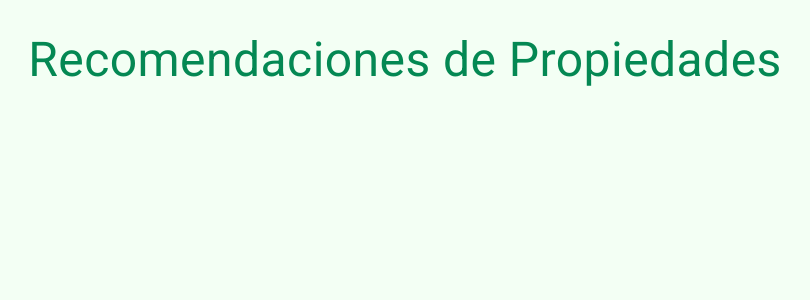
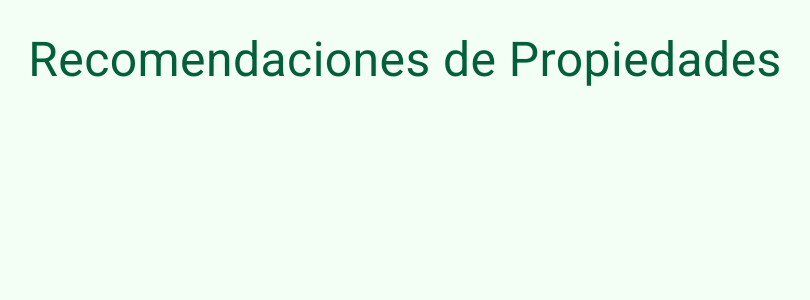
Before and after one commit to denner9/nextjs_mui_workshop, a Next.js app: page /home in a window 1280 px wide. Shown: the top 300 px of the page, without its empty margins (235-1045 px from the left). Built offline with nearby package versions, Linux system fonts and the light colour scheme.

Commit message:
Use mui theme colors

```diff
--- a/src/app/(container)/home/page.tsx
+++ b/src/app/(container)/home/page.tsx
@@ -19,7 +19,7 @@ const HomePage: FC<HomePageProps> = async ({ searchParams }) => {
         position: 'absolute',
         top: '0px',
         left: '0px',
-        backgroundColor: '#F3FFF4'
+        backgroundColor: 'primary.light'
       }}
     >
       {/* Title section  */}
@@ -28,7 +28,7 @@ const HomePage: FC<HomePageProps> = async ({ searchParams }) => {
           component={'h1'}
           sx={{
             fontSize: { xs: '30px', md: '48px' },
-            color: '#048853',
+            color: 'primary.dark',
             textAlign: 'center',
           }}
         >
```
